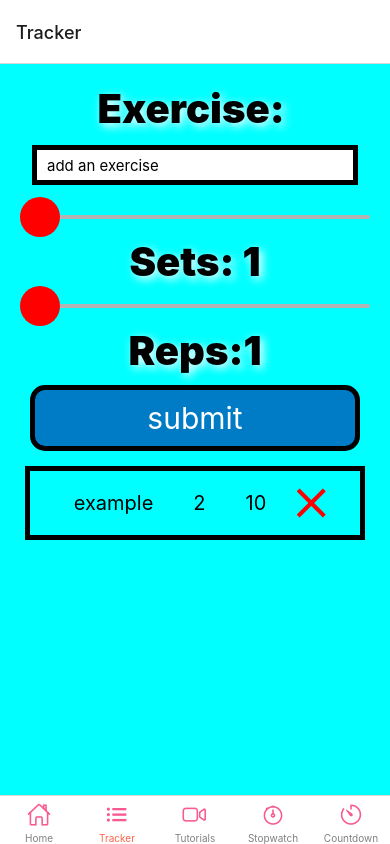
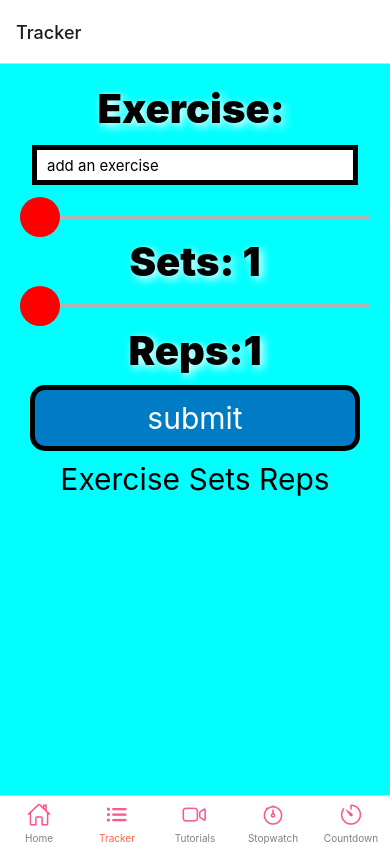
Before and after one commit to jonathanim/gymappNative, a React Native app: screen /Tracker in a window 390 px wide. Built offline with nearby package versions, Linux system fonts and the light colour scheme.

Commit message:
finish with tracker section, working tracker with functionality

```diff
--- a/components/Tracker.js
+++ b/components/Tracker.js
@@ -7,37 +7,39 @@ import {
 } from 'react-native'
 import { Slider } from 'react-native-elements'
 import { Icon } from 'react-native-elements';
-import { SafeAreaInsetsContext } from 'react-native-safe-area-context';
+import uuid from 'react-uuid'
 
 
 function Tracker() {
 
 
-    const [exercises, setExercises] = useState([{ name: 'example', sets: 2, reps: 10, completed: false }]);
+    const [exercises, setExercises] = useState([]);
     const [name, setName] = useState('');
     const [sets, setSets] = useState(1);
     const [reps, setReps] = useState(1);
+    const [id, setId] = useState(1)
     const [selectedId, setSelectedId] = useState(null);
     const [completed, setCompleted] = useState(false);
 
 
     const handleSubmit = () => {
         const addExercise = {
+            id: uuid(1),
             name,
             reps,
             sets,
             completed
         }
         addItem(addExercise)
-        console.log(exercises)
         reset()
     }
+
     function addItem(exercise) {
         setExercises([...exercises, exercise])
     }
 
-    const removeItem = (item) => {
-        const removeItem = exercises.filter(ex => ex.name !== item)
+    const removeItem = (id) => {
+        const removeItem = exercises.filter(ex => ex.id !== id)
         setExercises(removeItem)
     }
 
@@ -45,26 +47,30 @@ function Tracker() {
         setName('');
         setSets(1);
         setReps(1);
+        setCompleted(false)
     }
-    // function makeCompleted(exercise) {
-    //     const completed = exercise['completed'] = !completed
-    //     setExercises(...exercises, ...completed)
-    // }
 
-    const handleCompleted = (item) => {
-        const completedExercise = exercises.filter((ex) => {
-            return ex.name === item
+    const handleCompleted = (id) => {
+        const index = exercises.findIndex((ex) => ex.id === id)
+        const exercise = exercises.find((ex) => ex.id === id)
+        const newExercises = [...exercises].map((ex, idx) => {
+            if (idx === index) {
+                exercise.completed = !exercise.completed
+            }
+            return ex
         })
-        // makeCompleted(completedExercise)
 
+        console.log(newExercises)
+        setExercises(newExercises)
     }
 
     const Item = ({ item }) => (
-        <TouchableOpacity key={item.name} onPress={() => setSelectedId(item.name), () => handleCompleted(item.name)} style={[styles.item]}>
-            <Text style={[styles.exercise, { textDecorationLine: completed ? 'line-through' : 'none' }]}>{item.name}</Text>
-            <Text style={[styles.exercise, { textDecorationLine: completed ? 'line-through' : 'none' }]}>{item.sets}</Text>
-            <Text style={[styles.exercise, { textDecorationLine: completed ? 'line-through' : 'none' }]}>{item.reps}</Text>
-            <Icon name='close' color="red" size={50} onPress={() => removeItem(item.name)} />
+        <TouchableOpacity key={id} onPress={() => setSelectedId(item.id)} style={[styles.item]}>
+            <Text style={[styles.exercise, { textDecorationLine: item.completed ? 'line-through' : 'none' }, { color: item.completed ? 'green' : 'black', fontSize: item.completed ? 25 : 20 }]}>{item.name}</Text>
+            <Text style={[styles.exercise, { textDecorationLine: item.completed ? 'line-through' : 'none' }, { color: item.completed ? 'green' : 'black', fontSize: item.completed ? 25 : 20 }]}>{item.sets}</Text>
+            <Text style={[styles.exercise, { textDecorationLine: item.completed ? 'line-through' : 'none' }, { color: item.completed ? 'green' : 'black', fontSize: item.completed ? 25 : 20 }]}>{item.reps}</Text>
+            <Icon name='check' color="green" size={50} onPress={() => handleCompleted(item.id)} />
+            <Icon name='close' color="red" size={50} onPress={() => removeItem(item.id)} />
         </TouchableOpacity>
     );
 
@@ -106,11 +112,12 @@ function Tracker() {
                     <Text style={styles.textBtn}>submit</Text>
                 </TouchableOpacity>
                 <View style={{ flex: 3 }}>
+                    <Text style={{ textAlign: 'center', fontSize: 30 }}>Exercise Sets Reps</Text>
                     <FlatList
                         data={exercises}
                         renderItem={Item}
                         extraData={selectedId}
-                        keyExtractor={item => item.name}
+                        keyExtractor={item => item.id}
                     />
                 </View>
             </View >
@@ -196,10 +203,9 @@ const styles = StyleSheet.create({
     }, exercise: {
         textAlign: 'center',
         color: 'black',
-        fontSize: 20,
+        fontSize: 15,
         flexDirection: 'row',
-        margin: 20,
-        textDecorationLine: 'none'
+        margin: 10,
     },
     item: {
         flexDirection: 'row',
@@ -209,8 +215,6 @@ const styles = StyleSheet.create({
         borderWidth: 5,
         margin: 5,
 
-    }, line: {
-        textDecorationLine: 'line-through'
     }
 
 })
--- a/package.json
+++ b/package.json
@@ -20,6 +20,7 @@
     "react-native-safe-area-context": "3.2.0",
     "react-native-screens": "~3.4.0",
     "react-native-web": "~0.13.12",
+    "react-uuid": "^1.0.2",
     "uuid": "^8.3.2"
   },
   "devDependencies": {
```
Also changed, not shown: 1 other file (tests, documents, lock files or other folders).
